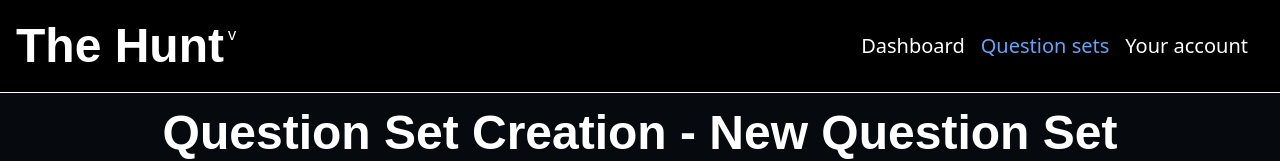
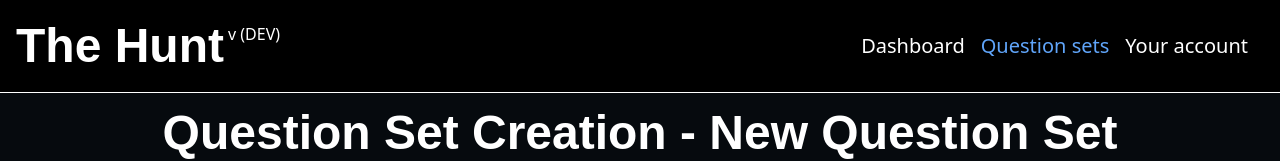
Before and after one commit to GrifTheDev/thechase2, a SvelteKit app: page /app/questions/create in a window 1280 px wide. Shown: the top 161 px of the page. Built offline with nearby package versions, Linux system fonts and the light colour scheme.

Commit message:
Small change in text

```diff
--- a/src/routes/app/+layout.svelte
+++ b/src/routes/app/+layout.svelte
@@ -9,7 +9,7 @@
 <nav class="w-auto p-4 bg-nav-bg flex flex-row items-center justify-between border-b border-white">
     <div class="w-auto flex flex-row space-x-1">
         <Heading0 label="The Hunt"/>
-        <p class="text-white">v{PUBLIC_VERSION}</p>
+        <p class="text-white">v{PUBLIC_VERSION} (DEV)</p>
     </div>
     <div class="w-auto p-4 flex flex-row justify-between space-x-4">
         <a class="text-xl text-{data.selected[0] == 1 ? "blue-400" : "white"}" href="/app/dashboard">Dashboard</a>
```
